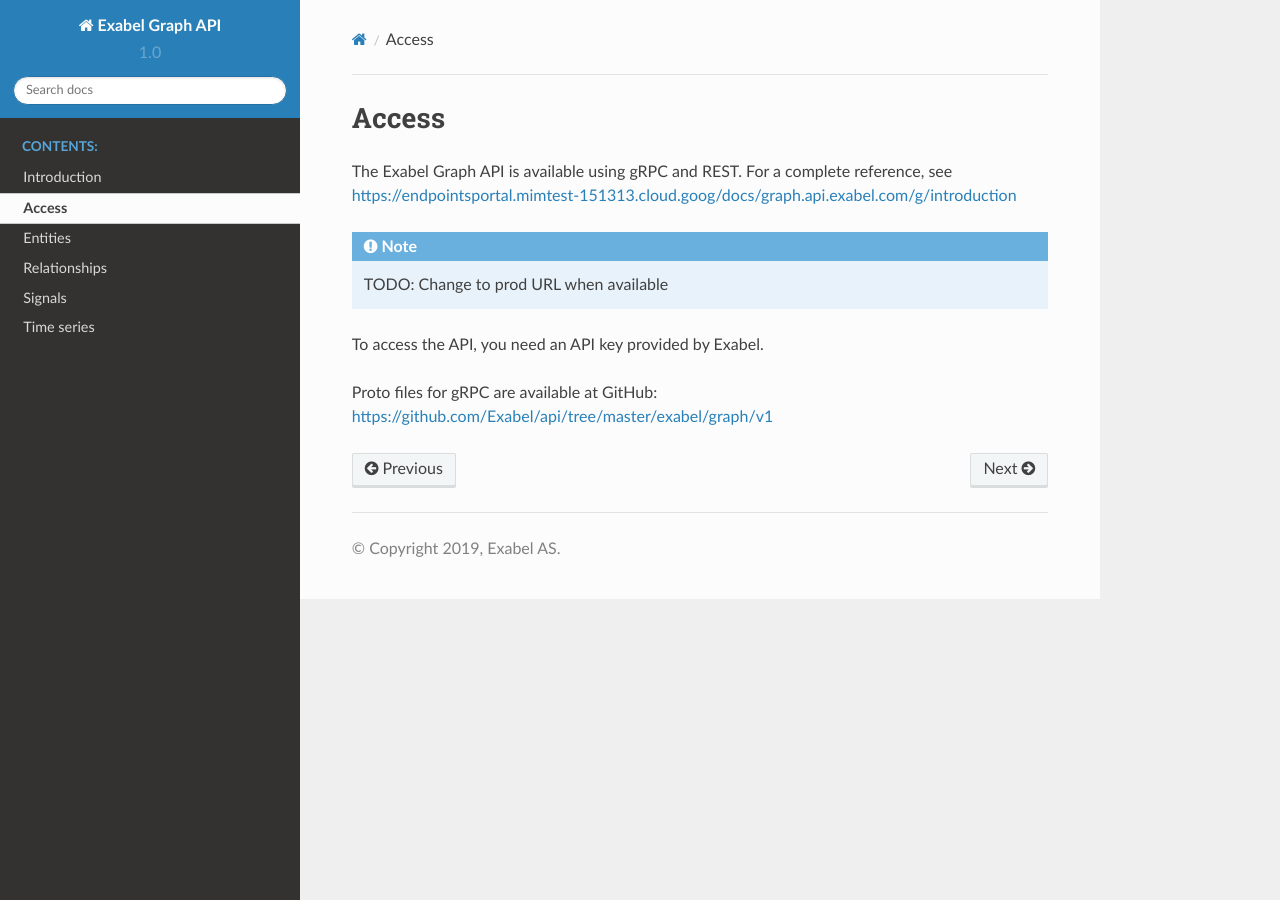
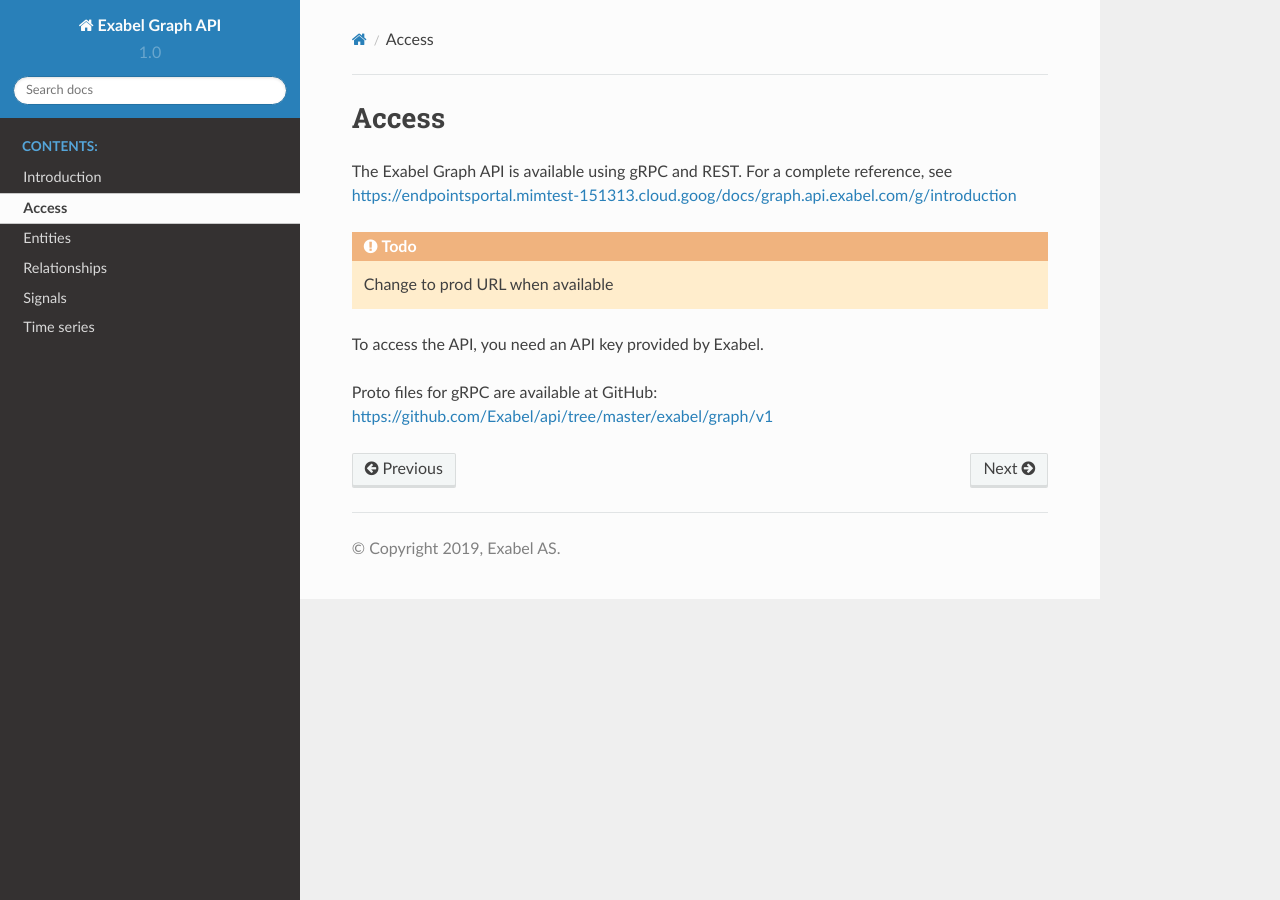
Before and after one commit to Exabel/api, a Sphinx documentation site: the page built from exabel/graph/doc/access.rst, in a window 1280 px wide. Built offline with Sphinx 7.4.7 and the Read the Docs theme 2.0.0, drawn with Linux system fonts in a browser that asks for light colours; formulas are drawn with MathJax 3; part of the change alters nothing that is shown.

```diff
--- a/exabel/graph/doc/access.rst
+++ b/exabel/graph/doc/access.rst
@@ -5,8 +5,8 @@ Access
 The Exabel Graph API is available using gRPC and REST. For a complete reference, see
 https://endpointsportal.mimtest-151313.cloud.goog/docs/graph.api.exabel.com/g/introduction
 
-.. Note::
-   TODO: Change to prod URL when available
+.. Todo::
+   Change to prod URL when available
 
 To access the API, you need an API key provided by Exabel.
 
--- a/exabel/graph/doc/conf.py
+++ b/exabel/graph/doc/conf.py
@@ -41,6 +41,7 @@ release = '1.0.1'
 extensions = [
     'sphinx.ext.autodoc',
     'sphinx.ext.imgmath',
+    'sphinx.ext.todo',
     'sphinxcontrib.httpdomain',
     'sphinxcontrib.httpexample',
 ]
@@ -165,3 +166,4 @@ texinfo_documents = [
 # -- Extension configuration -------------------------------------------------
 
 httpexample_scheme = 'https'
+todo_include_todos = True
```
